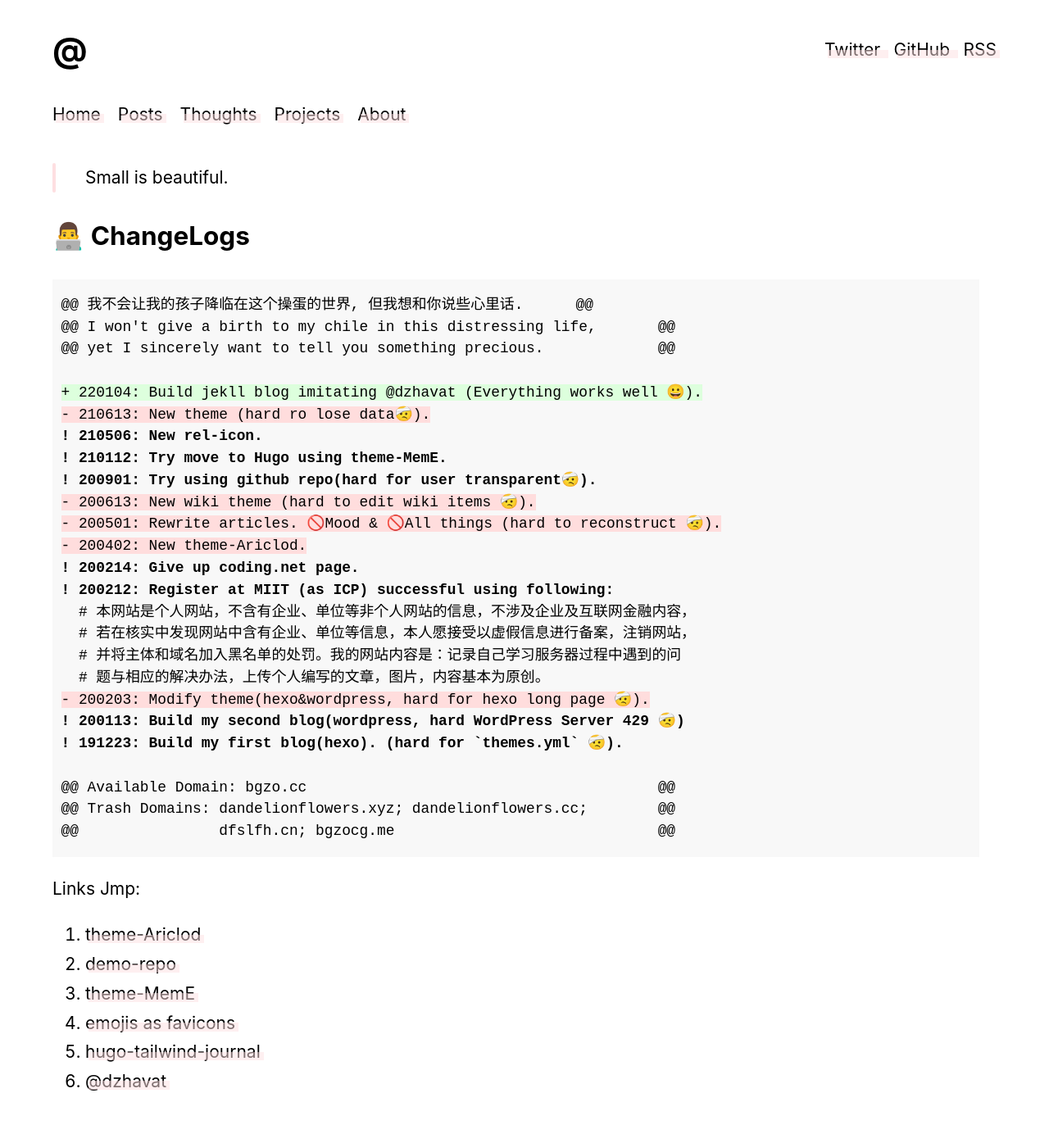
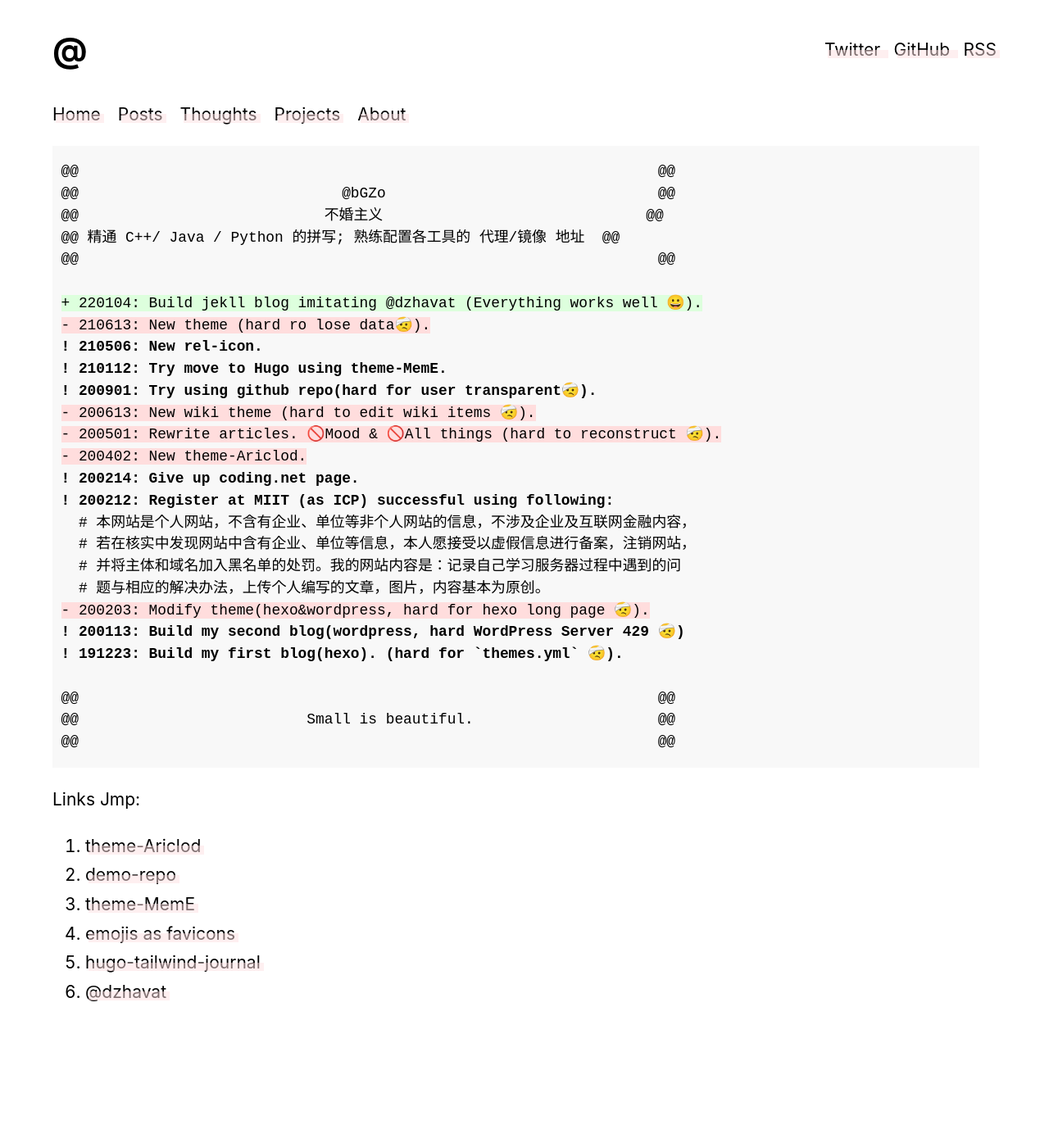
Before and after one commit to bGZo/blog, a Jekyll site: the page built from about.md, in a window 1280 px wide. Shown: the whole page at 82% size. Built offline with Jekyll 4.4.1, drawn with Linux system fonts in a browser that asks for light colours; after the commit the page ends 1275 px from its top, so only the background shows below that.

Commit message:
doc: modify some article

````diff
--- a/about.md
+++ b/about.md
@@ -1,16 +1,14 @@
 ---
 layout: default
-title: About me
+title: Logs
 ---
 
-> Small is beautiful.
-
-## 👨‍💻 ChangeLogs
-
 ```diff
-@@ 我不会让我的孩子降临在这个操蛋的世界, 但我想和你说些心里话.      @@
-@@ I won't give a birth to my chile in this distressing life,       @@
-@@ yet I sincerely want to tell you something precious.             @@
+@@                                                                  @@
+@@                              @bGZo                               @@
+@@                            不婚主义                              @@
+@@ 精通 C++/ Java / Python 的拼写; 熟练配置各工具的 代理/镜像 地址  @@
+@@                                                                  @@
 
 + 220104: Build jekll blog imitating @dzhavat (Everything works well 😀).
 - 210613: New theme (hard ro lose data🤕).
@@ -30,9 +28,9 @@ title: About me
 ! 200113: Build my second blog(wordpress, hard WordPress Server 429 🤕)
 ! 191223: Build my first blog(hexo). (hard for `themes.yml` 🤕).
 
-@@ Available Domain: bgzo.cc                                        @@
-@@ Trash Domains: dandelionflowers.xyz; dandelionflowers.cc;        @@
-@@                dfslfh.cn; bgzocg.me                              @@
+@@                                                                  @@
+@@                          Small is beautiful.                     @@
+@@                                                                  @@
 ```
 
 Links Jmp:
````
Also changed, not shown: index.md (+1 -1 lines), thoughts.md (+2 -1 lines).
